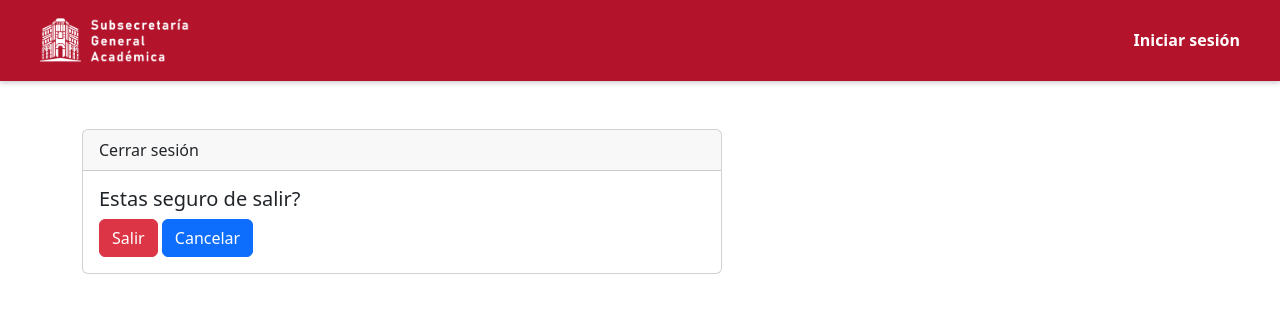
After one commit to cesar-ujed/eva-demo, a Django app: page /salir/ in a window 1280 px wide. The commit adds this page. Shown: the top 313 px of the page. Run offline with Django 4.2, Linux system fonts and the light colour scheme.

Commit message:
creacion de pagina de salir y modificacion en navbar

```diff
--- a/frontend/templates/layouts/base.html
+++ b/frontend/templates/layouts/base.html
@@ -18,11 +18,11 @@
             {% if user.is_authenticated %}
             <ul class="nav-links">
                 <li><a href=""></a>{{ user.username }}</li>
-                <li><a href="{% url 'logout' %}">Salir</a></li>
+                <li><a href="{% url 'salir' %}">Cerrar sesión</a></li>
             </ul>
             {% else %}
             <ul class="nav-links">
-                <li><a href="{% url 'login'%}">Login</a></li>
+                <li><a href="{% url 'login' %}">Iniciar sesión</a></li>
             </ul>
             {% endif %}
         </nav>
--- /dev/null
+++ b/frontend/templates/salirPage.html
@@ -0,0 +1,19 @@
+{% extends "layouts/base.html" %}
+{% load static %}
+{% block content %}
+
+<div class="container-sm">
+    <br><br>
+    <div class="card" style="width: 40rem;">
+        <div class="card-header">
+          Cerrar sesión
+        </div>
+        <div class="card-body">
+          <h5 class="card-title">{{ msg }}</h5>
+          <a href="{% url 'logout' %}" class="btn btn-danger">Salir</a>
+          <a href="{% url 'buscar' %}" class="btn btn-primary">Cancelar</a>
+        </div>
+      </div>
+</div>
+
+{% endblock %}
--- a/frontend/urls.py
+++ b/frontend/urls.py
@@ -14,7 +14,7 @@ urlpatterns = [
     path('bandeja/detalle/<int:pk>/', views.detail,         name='detail'),
     path('obtener_pdf/<int:pdf_id>/', views.obtener_pdf,    name='obtener_pdf'),
     path('buscar/',     BusquedaView.as_view(), name='buscar'),
-
+    path('salir/', views.salirView, name='salir'),
 ]
 
 if settings.DEBUG:
--- a/frontend/views.py
+++ b/frontend/views.py
@@ -57,7 +57,7 @@ def startsession(request):
             })
         else:
             login(request, user)
-            return redirect('bandeja')
+            return redirect('buscar')
 
 
 @login_required
@@ -116,3 +116,9 @@ class BusquedaView(ListView):
             )
         else:
             return Recomendacion.objects.all()
+
+
+def salirView(request):
+    return render(request, 'salirPage.html', {
+        'msg': 'Estas seguro de salir?'
+    })
```
Also changed, not shown: frontend/templates/search.html (+10 -7 lines).
